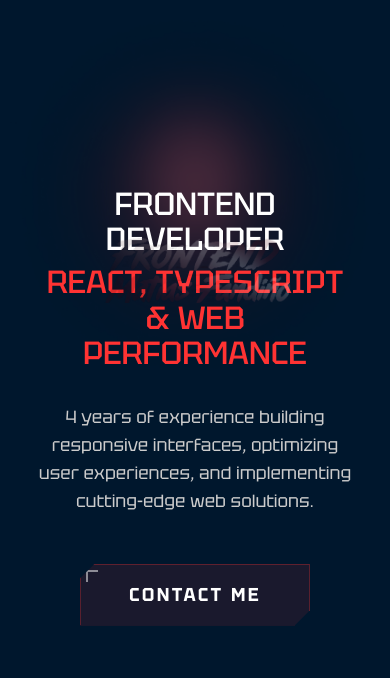
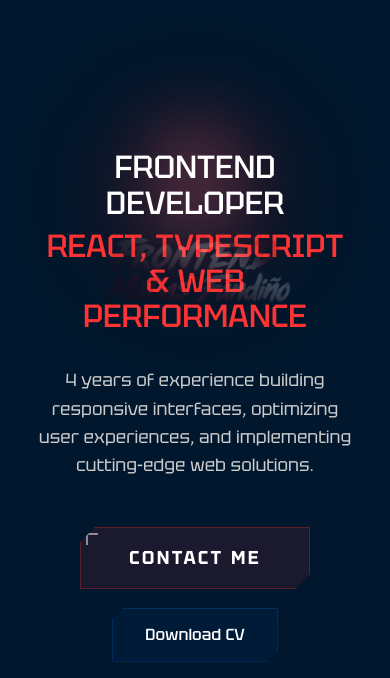
Before and after one commit to matifandy8/Portfolio, a React (Vite) app: page / in a window 390 px wide. Shown: the top 678 px of the page. Built offline with nearby package versions, Linux system fonts and the light colour scheme; no server answers.

Commit message:
feat: add resume pdf download

```diff
--- a/src/components/Header.jsx
+++ b/src/components/Header.jsx
@@ -13,6 +13,7 @@ function Header({ visible }) {
           <li><a href="#projects" className="nav-link">Projects</a></li>
           <li><a href="#experience" className="nav-link">Experience</a></li>
           <li><a href="#contact" className="nav-link">Contact</a></li>
+          <li><a href="/src/assets/Matias-Fandiño-CV.pdf" className="nav-link highlight" download="Matias-Fandiño-CV.pdf">Resume</a></li>
         </ul>
       </nav>
     </header>
--- a/src/components/Hero.jsx
+++ b/src/components/Hero.jsx
@@ -88,9 +88,19 @@ function Hero() {
           and implementing cutting-edge web solutions.
         </p>
 
-        <a href="#contact" className="cyber-button" aria-label="Contact Matias">
-          Contact Me
-        </a>
+        <div className="hero-actions">
+          <a href="#contact" className="cyber-button" aria-label="Contact Matias">
+            Contact Me
+          </a>
+          <a
+            href="/src/assets/Matias-Fandiño-CV.pdf"
+            className="cyber-button-alt"
+            download="Matias-Fandiño-CV.pdf"
+            aria-label="Download Matias's CV"
+          >
+            Download CV
+          </a>
+        </div>
       </div>
     </section>
 
--- a/src/styles/Header.css
+++ b/src/styles/Header.css
@@ -57,6 +57,11 @@
   opacity: 0.8;
 }
 
+.nav-link.highlight {
+  color: var(--primary-red);
+  opacity: 1;
+}
+
 .nav-link::after {
   content: '';
   position: absolute;
--- a/src/styles/Hero.css
+++ b/src/styles/Hero.css
@@ -39,6 +39,14 @@
   margin-right: auto;
 }
 
+.hero-actions {
+  display: flex;
+  gap: 1.5rem;
+  justify-content: center;
+  align-items: center;
+  flex-wrap: wrap;
+}
+
 @media (max-width: 768px) {
   .hero {
     padding: 0 2rem 2rem;
@@ -56,4 +64,13 @@
     padding: 0.8rem 2rem;
     font-size: 1rem;
   }
+
+  .hero-actions {
+    flex-direction: column;
+    gap: 1.2rem;
+    width: 100%;
+    max-width: 300px;
+    margin-left: auto;
+    margin-right: auto;
+  }
 }
```
Also changed, not shown: 1 other file (tests, documents, lock files or other folders).
